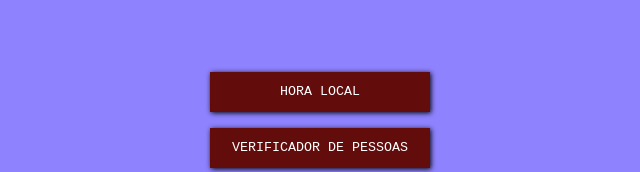
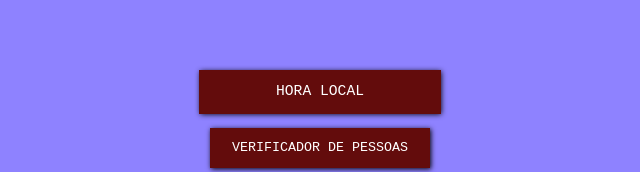
Before and after one commit to BorgesTh/desafios-javascript-cursoemvideo, a plain HTML site: page index.html in a window 1280 px wide. In both pictures the pointer is over the link "HORA LOCAL". Shown: the part 191-363 px from the top of the page, without its empty margins (320-960 px from the left). Drawn offline with Linux system fonts and the light colour scheme.

Commit message:
Add animation style index.html

```diff
--- a/style.css
+++ b/style.css
@@ -23,3 +23,7 @@ a {
     text-decoration: none;
     box-shadow: 1px 1px 5px black;
 }
+
+a:hover {
+    transform: scale(1.1);
+}
```
